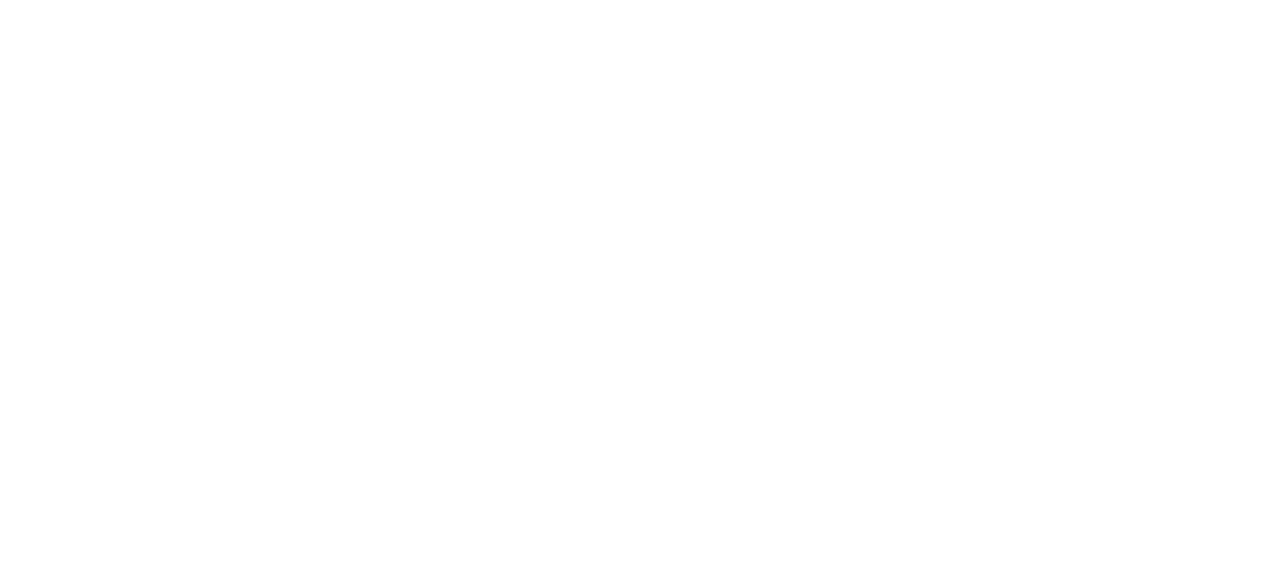
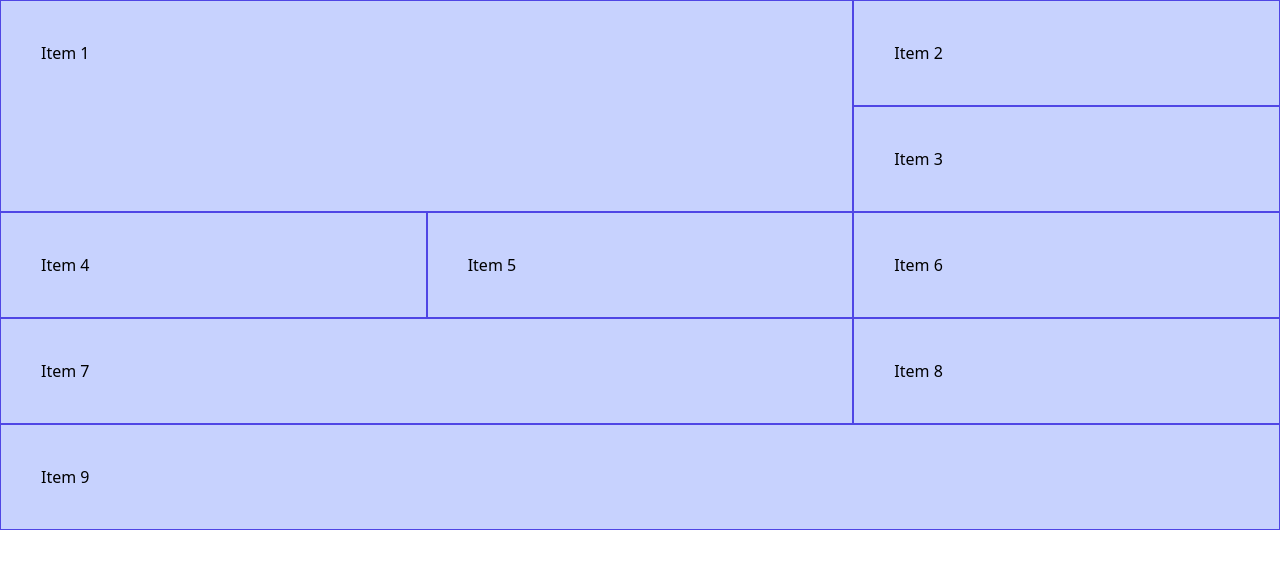
Before and after one commit to JhamanCodes/Tailwind-CSS, a plain HTML site: page 14-grid/index.html in a window 1280 px wide. Drawn offline with nearby package versions, Linux system fonts and the light colour scheme.

Commit message:
Practice utility classes related to Grid.

```diff
--- a/14-grid/index.html
+++ b/14-grid/index.html
@@ -9,7 +9,17 @@
   </head>
   <body>
     <!-- Grid cols and rows -->
-
+    <div class="grid grid-col-1 md:grid-col-3">
+      <div class="md:col-span-2 md:row-span-2 p-10 border border-indigo-600 bg-indigo-200">Item 1</div>
+      <div class="p-10 border border-indigo-600 bg-indigo-200">Item 2</div>
+      <div class="p-10 border border-indigo-600 bg-indigo-200">Item 3</div>
+      <div class="p-10 border border-indigo-600 bg-indigo-200">Item 4</div>
+      <div class="p-10 border border-indigo-600 bg-indigo-200">Item 5</div>
+      <div class="p-10 border border-indigo-600 bg-indigo-200">Item 6</div>
+      <div class="md:col-span-2 p-10 border border-indigo-600 bg-indigo-200">Item 7</div>
+      <div class="p-10 border border-indigo-600 bg-indigo-200">Item 8</div>
+      <div class="md:col-span-3 p-10 border border-indigo-600 bg-indigo-200">Item 9</div>
+    </div>
     <!-- Col and row span -->
   </body>
 </html>
```
